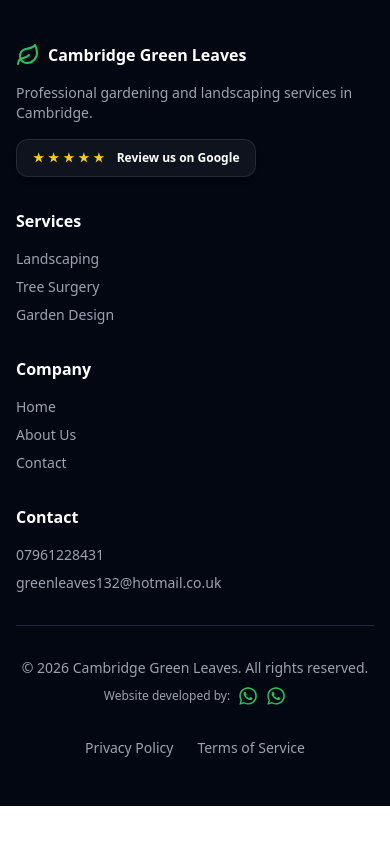
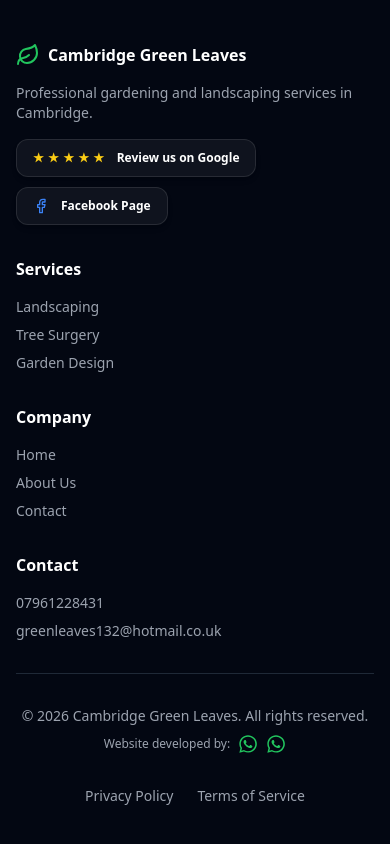
Before and after one commit to adham-hashem/merged-green-leaves-website, a React (Vite) app: page /before-after in a window 390 px wide. Shown: the part 2604-3448 px from the top of the page. Before the commit the page ends 3410 px from the top, so only its background shows below. Built offline with nearby package versions, Linux system fonts and the light colour scheme; no server answers.

Commit message:
feat: add facebook page link

```diff
--- a/index.html
+++ b/index.html
@@ -50,6 +50,9 @@
         "image": "https://www.cambridgegreenleaves.co.uk/reducedSizeImages/logo_green_leaves.webp",
         "logo": "https://www.cambridgegreenleaves.co.uk/reducedSizeImages/logo_green_leaves.webp",
         "url": "https://www.cambridgegreenleaves.co.uk/",
+        "sameAs": [
+          "https://www.facebook.com/greenleavesgardness"
+        ],
         "telephone": "+44 7961 228431",
         "email": "greenleaves132@hotmail.co.uk",
         "priceRange": "$$",
--- a/src/components/Contact.tsx
+++ b/src/components/Contact.tsx
@@ -1,4 +1,4 @@
-import { Phone, Mail, MapPin, Star, ExternalLink } from 'lucide-react';
+import { Phone, Mail, MapPin, Star, ExternalLink, Facebook } from 'lucide-react';
 
 export default function Contact() {
   return (
@@ -9,10 +9,10 @@ export default function Contact() {
           <p className="text-lg text-gray-300">Contact us today for a free consultation</p>
         </div>
 
-        <div className="grid grid-cols-1 sm:grid-cols-2 gap-8">
+        <div className="grid grid-cols-1 md:grid-cols-3 gap-8">
           <a
             href="tel:07961228431"
-            className="group bg-gradient-to-br from-green-700 to-green-800 p-8 rounded-3xl hover:shadow-lg hover:shadow-green-500/50 transition-all"
+            className="group bg-gradient-to-br from-green-700 to-green-800 p-8 rounded-3xl hover:shadow-lg hover:shadow-green-500/50 transition-all flex flex-col justify-between"
           >
             <div className="flex items-start gap-4">
               <div className="bg-white/20 p-4 rounded-xl group-hover:bg-white/30 transition-colors">
@@ -28,7 +28,7 @@ export default function Contact() {
 
           <a
             href="mailto:greenleaves132@hotmail.co.uk"
-            className="group bg-gradient-to-br from-yellow-500 to-yellow-600 p-8 rounded-3xl hover:shadow-lg hover:shadow-yellow-500/50 transition-all"
+            className="group bg-gradient-to-br from-yellow-500 to-yellow-600 p-8 rounded-3xl hover:shadow-lg hover:shadow-yellow-500/50 transition-all flex flex-col justify-between"
           >
             <div className="flex items-start gap-4">
               <div className="bg-white/20 p-4 rounded-xl group-hover:bg-white/30 transition-colors">
@@ -36,8 +36,25 @@ export default function Contact() {
               </div>
               <div>
                 <h3 className="text-xl font-semibold mb-2">Email</h3>
-                <p className="text-yellow-50 text-lg font-medium">greenleaves132@</p>
-                <p className="text-yellow-50 text-lg font-medium">hotmail.co.uk</p>
+                <p className="text-yellow-50 text-lg font-medium break-all">greenleaves132@hotmail.co.uk</p>
+              </div>
+            </div>
+          </a>
+
+          <a
+            href="https://www.facebook.com/greenleavesgardness"
+            target="_blank"
+            rel="noopener noreferrer"
+            className="group bg-gradient-to-br from-blue-700 to-blue-800 p-8 rounded-3xl hover:shadow-lg hover:shadow-blue-500/50 transition-all flex flex-col justify-between"
+          >
+            <div className="flex items-start gap-4">
+              <div className="bg-white/20 p-4 rounded-xl group-hover:bg-white/30 transition-colors">
+                <Facebook className="text-white" size={32} />
+              </div>
+              <div>
+                <h3 className="text-xl font-semibold mb-2">Facebook</h3>
+                <p className="text-blue-50 text-lg font-medium break-all">greenleavesgardness</p>
+                <p className="text-blue-200 text-sm mt-1">Visit our page</p>
               </div>
             </div>
           </a>
--- a/src/components/Footer.tsx
+++ b/src/components/Footer.tsx
@@ -1,4 +1,4 @@
-import { Leaf } from 'lucide-react';
+import { Leaf, Facebook } from 'lucide-react';
 import { Link } from 'react-router-dom';
 
 export default function Footer() {
@@ -14,17 +14,27 @@ export default function Footer() {
               <span className="font-bold text-white">Cambridge Green Leaves</span>
             </div>
             <p className="text-sm">Professional gardening and landscaping services in Cambridge.</p>
-            <div className="mt-4">
+            <div className="mt-4 flex flex-col gap-2.5">
               <a
                 href="https://g.page/r/CXnFitKlbSsjEAE/review"
                 target="_blank"
                 rel="noopener noreferrer"
-                className="group inline-flex items-center gap-3 bg-white/5 hover:bg-yellow-400 hover:text-gray-950 text-white text-xs font-bold px-4 py-2.5 rounded-xl border border-white/10 transition-all duration-300 shadow-md"
+                className="group inline-flex items-center gap-3 bg-white/5 hover:bg-yellow-400 hover:text-gray-950 text-white text-xs font-bold px-4 py-2.5 rounded-xl border border-white/10 transition-all duration-300 shadow-md w-fit"
               >
                 <span className="text-yellow-400 group-hover:text-gray-950 transition-colors duration-300 tracking-wider">
                   ★ ★ ★ ★ ★
                 </span>
                 <span>Review us on Google</span>
+              </a>
+
+              <a
+                href="https://www.facebook.com/greenleavesgardness"
+                target="_blank"
+                rel="noopener noreferrer"
+                className="group inline-flex items-center gap-3 bg-white/5 hover:bg-blue-600 hover:text-white text-white text-xs font-bold px-4 py-2.5 rounded-xl border border-white/10 transition-all duration-300 shadow-md w-fit"
+              >
+                <Facebook size={16} className="text-blue-500 group-hover:text-white transition-colors duration-300" />
+                <span>Facebook Page</span>
               </a>
             </div>
           </div>
```
